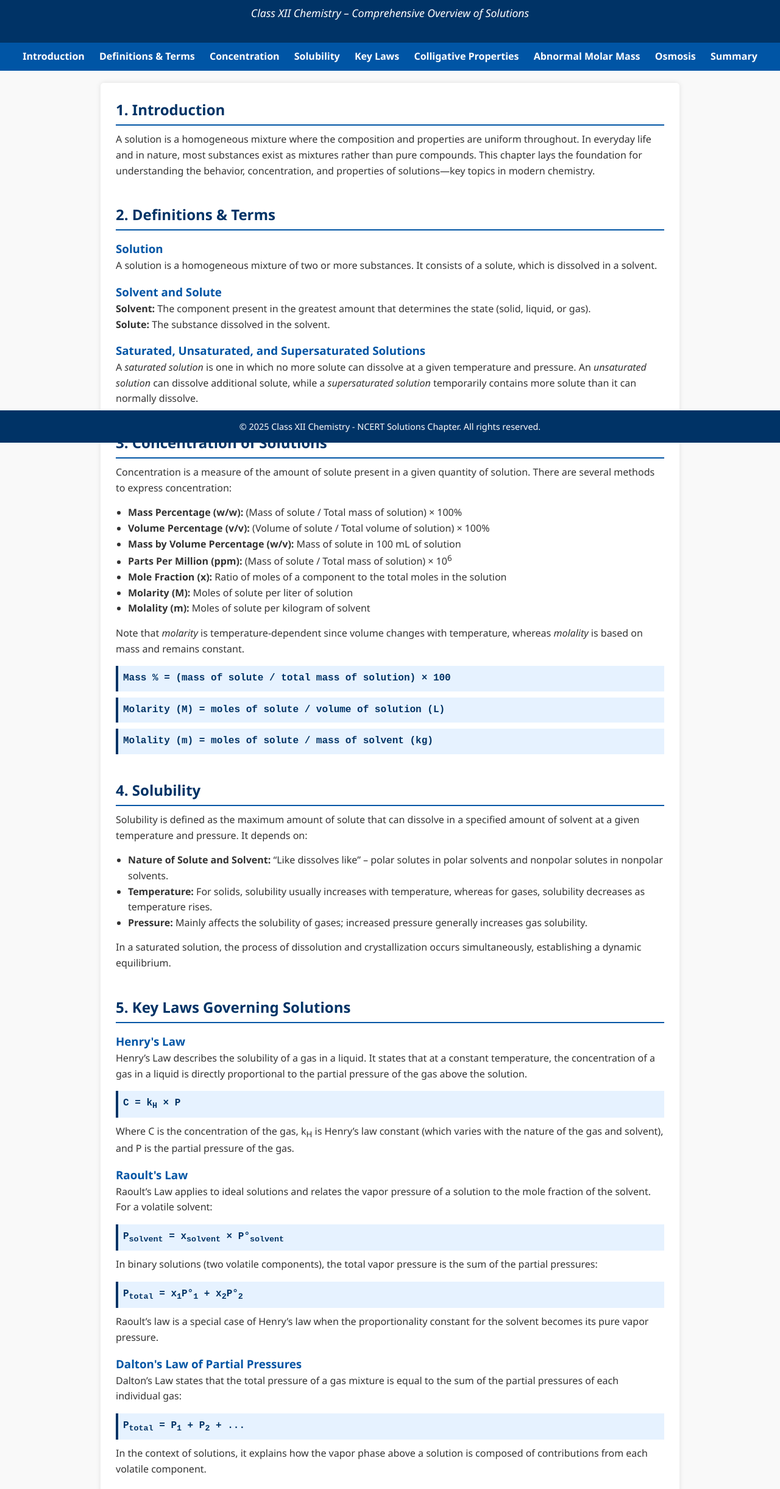
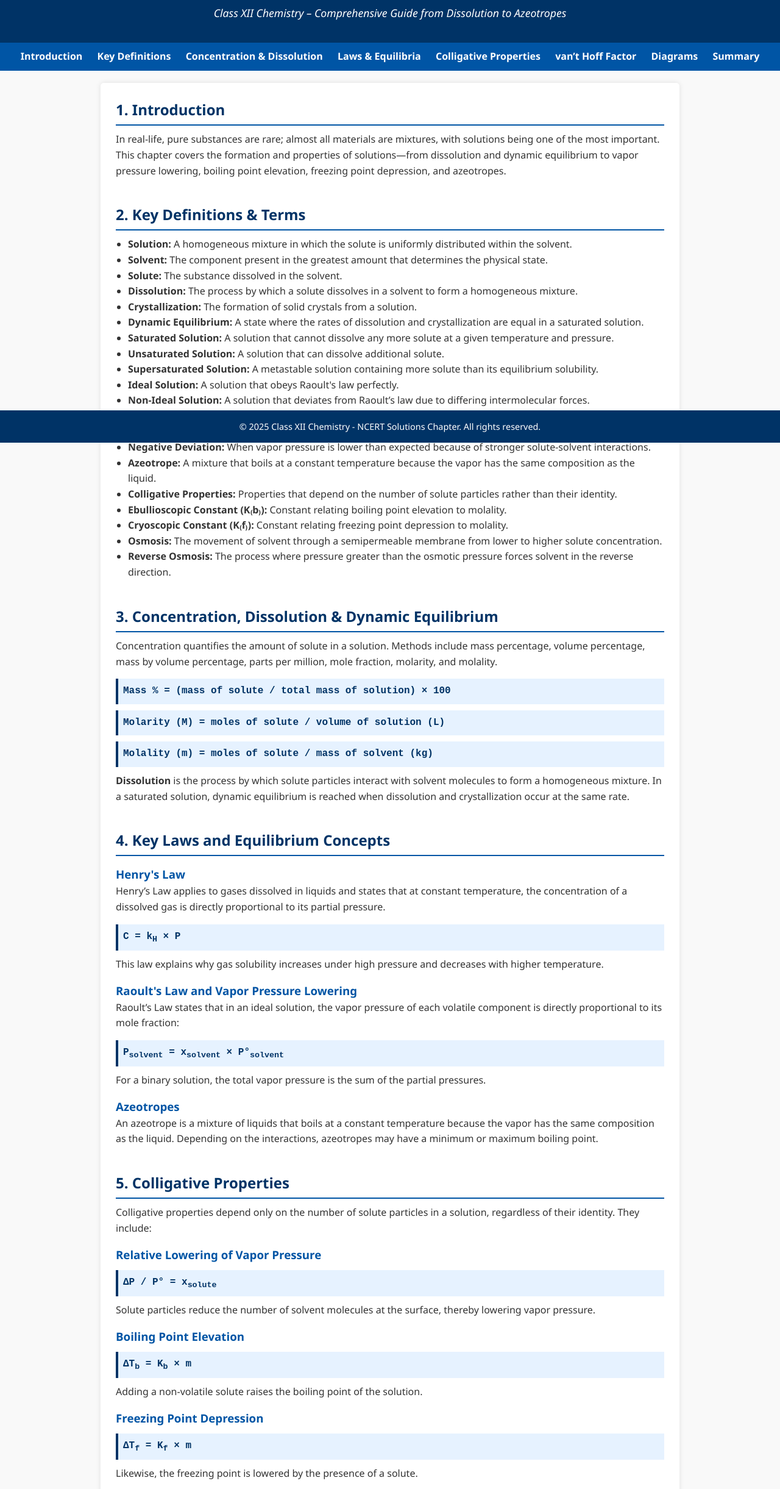
Before and after one commit to Enerhim/SolutionsGPTWebsite, a plain HTML site: page index.html in a window 1280 px wide. Shown: the part 74-2516 px from the top of the page at 61% size. Drawn offline with Linux system fonts and the light colour scheme.

Commit message:
Add files via upload

```diff
--- a/index.html
+++ b/index.html
@@ -16,7 +16,7 @@
       line-height: 1.6;
       background-color: #f9f9f9;
       color: #333;
-      padding-bottom: 60px;
+      padding-bottom: 70px;
     }
     header {
       background-color: #003366;
@@ -84,6 +84,21 @@
       font-weight: bold;
       color: #003366;
     }
+    .diagram {
+      margin: 15px 0;
+      text-align: center;
+    }
+    .diagram img {
+      max-width: 100%;
+      height: auto;
+      border: 1px solid #ccc;
+      border-radius: 4px;
+    }
+    .diagram p {
+      margin-top: 8px;
+      font-style: italic;
+      color: #0055a5;
+    }
     footer {
       background-color: #003366;
       color: #fff;
@@ -109,202 +124,163 @@
 <body>
   <header>
     <h1>NCERT Solutions Chapter</h1>
-    <p>Class XII Chemistry – Comprehensive Overview of Solutions</p>
+    <p>Class XII Chemistry – Comprehensive Guide from Dissolution to Azeotropes</p>
   </header>
 
   <nav>
     <a href="#intro">Introduction</a>
-    <a href="#definitions">Definitions & Terms</a>
-    <a href="#concentration">Concentration</a>
-    <a href="#solubility">Solubility</a>
-    <a href="#laws">Key Laws</a>
+    <a href="#definitions">Key Definitions</a>
+    <a href="#concentration">Concentration & Dissolution</a>
+    <a href="#laws">Laws & Equilibria</a>
     <a href="#colligative">Colligative Properties</a>
-    <a href="#abnormal">Abnormal Molar Mass</a>
-    <a href="#osmosis">Osmosis</a>
+    <a href="#vanthoff">van’t Hoff Factor</a>
+    <a href="#diagrams">Diagrams</a>
     <a href="#summary">Summary</a>
   </nav>
 
   <div class="container">
-
     <!-- Introduction -->
     <section id="intro">
       <h2>1. Introduction</h2>
       <p>
-        A solution is a homogeneous mixture where the composition and properties are uniform throughout. In everyday life and in nature, most substances exist as mixtures rather than pure compounds. This chapter lays the foundation for understanding the behavior, concentration, and properties of solutions—key topics in modern chemistry.
+        In real-life, pure substances are rare; almost all materials are mixtures, with solutions being one of the most important. This chapter covers the formation and properties of solutions—from dissolution and dynamic equilibrium to vapor pressure lowering, boiling point elevation, freezing point depression, and azeotropes.
       </p>
     </section>
 
-    <!-- Definitions & Terms -->
+    <!-- Key Definitions -->
     <section id="definitions">
-      <h2>2. Definitions & Terms</h2>
-      <h3>Solution</h3>
-      <p>
-        A solution is a homogeneous mixture of two or more substances. It consists of a solute, which is dissolved in a solvent.
-      </p>
-      <h3>Solvent and Solute</h3>
-      <p>
-        <strong>Solvent:</strong> The component present in the greatest amount that determines the state (solid, liquid, or gas).<br>
-        <strong>Solute:</strong> The substance dissolved in the solvent.
-      </p>
-      <h3>Saturated, Unsaturated, and Supersaturated Solutions</h3>
-      <p>
-        A <em>saturated solution</em> is one in which no more solute can dissolve at a given temperature and pressure. An <em>unsaturated solution</em> can dissolve additional solute, while a <em>supersaturated solution</em> temporarily contains more solute than it can normally dissolve.
-      </p>
+      <h2>2. Key Definitions & Terms</h2>
+      <ul>
+        <li><strong>Solution:</strong> A homogeneous mixture in which the solute is uniformly distributed within the solvent.</li>
+        <li><strong>Solvent:</strong> The component present in the greatest amount that determines the physical state.</li>
+        <li><strong>Solute:</strong> The substance dissolved in the solvent.</li>
+        <li><strong>Dissolution:</strong> The process by which a solute dissolves in a solvent to form a homogeneous mixture.</li>
+        <li><strong>Crystallization:</strong> The formation of solid crystals from a solution.</li>
+        <li><strong>Dynamic Equilibrium:</strong> A state where the rates of dissolution and crystallization are equal in a saturated solution.</li>
+        <li><strong>Saturated Solution:</strong> A solution that cannot dissolve any more solute at a given temperature and pressure.</li>
+        <li><strong>Unsaturated Solution:</strong> A solution that can dissolve additional solute.</li>
+        <li><strong>Supersaturated Solution:</strong> A metastable solution containing more solute than its equilibrium solubility.</li>
+        <li><strong>Ideal Solution:</strong> A solution that obeys Raoult's law perfectly.</li>
+        <li><strong>Non-Ideal Solution:</strong> A solution that deviates from Raoult’s law due to differing intermolecular forces.</li>
+        <li><strong>Positive Deviation:</strong> When vapor pressure is higher than expected, typically due to weaker solute-solvent interactions.</li>
+        <li><strong>Negative Deviation:</strong> When vapor pressure is lower than expected because of stronger solute-solvent interactions.</li>
+        <li><strong>Azeotrope:</strong> A mixture that boils at a constant temperature because the vapor has the same composition as the liquid.</li>
+        <li><strong>Colligative Properties:</strong> Properties that depend on the number of solute particles rather than their identity.</li>
+        <li><strong>Ebullioscopic Constant (K₍b₎):</strong> Constant relating boiling point elevation to molality.</li>
+        <li><strong>Cryoscopic Constant (K₍f₎):</strong> Constant relating freezing point depression to molality.</li>
+        <li><strong>Osmosis:</strong> The movement of solvent through a semipermeable membrane from lower to higher solute concentration.</li>
+        <li><strong>Reverse Osmosis:</strong> The process where pressure greater than the osmotic pressure forces solvent in the reverse direction.</li>
+      </ul>
     </section>
 
-    <!-- Concentration of Solutions -->
+    <!-- Concentration & Dissolution -->
     <section id="concentration">
-      <h2>3. Concentration of Solutions</h2>
+      <h2>3. Concentration, Dissolution & Dynamic Equilibrium</h2>
       <p>
-        Concentration is a measure of the amount of solute present in a given quantity of solution. There are several methods to express concentration:
-      </p>
-      <ul>
-        <li><strong>Mass Percentage (w/w):</strong> (Mass of solute / Total mass of solution) × 100%</li>
-        <li><strong>Volume Percentage (v/v):</strong> (Volume of solute / Total volume of solution) × 100%</li>
-        <li><strong>Mass by Volume Percentage (w/v):</strong> Mass of solute in 100 mL of solution</li>
-        <li><strong>Parts Per Million (ppm):</strong> (Mass of solute / Total mass of solution) × 10<sup>6</sup></li>
-        <li><strong>Mole Fraction (x):</strong> Ratio of moles of a component to the total moles in the solution</li>
-        <li><strong>Molarity (M):</strong> Moles of solute per liter of solution</li>
-        <li><strong>Molality (m):</strong> Moles of solute per kilogram of solvent</li>
-      </ul>
-      <p>
-        Note that <em>molarity</em> is temperature-dependent since volume changes with temperature, whereas <em>molality</em> is based on mass and remains constant.
+        Concentration quantifies the amount of solute in a solution. Methods include mass percentage, volume percentage, mass by volume percentage, parts per million, mole fraction, molarity, and molality.
       </p>
       <div class="formula-box">Mass % = (mass of solute / total mass of solution) × 100</div>
       <div class="formula-box">Molarity (M) = moles of solute / volume of solution (L)</div>
       <div class="formula-box">Molality (m) = moles of solute / mass of solvent (kg)</div>
-    </section>
-
-    <!-- Solubility -->
-    <section id="solubility">
-      <h2>4. Solubility</h2>
       <p>
-        Solubility is defined as the maximum amount of solute that can dissolve in a specified amount of solvent at a given temperature and pressure. It depends on:
-      </p>
-      <ul>
-        <li><strong>Nature of Solute and Solvent:</strong> “Like dissolves like” – polar solutes in polar solvents and nonpolar solutes in nonpolar solvents.</li>
-        <li><strong>Temperature:</strong> For solids, solubility usually increases with temperature, whereas for gases, solubility decreases as temperature rises.</li>
-        <li><strong>Pressure:</strong> Mainly affects the solubility of gases; increased pressure generally increases gas solubility.</li>
-      </ul>
-      <p>
-        In a saturated solution, the process of dissolution and crystallization occurs simultaneously, establishing a dynamic equilibrium.
+        <strong>Dissolution</strong> is the process by which solute particles interact with solvent molecules to form a homogeneous mixture. In a saturated solution, dynamic equilibrium is reached when dissolution and crystallization occur at the same rate.
       </p>
     </section>
 
-    <!-- Key Laws -->
+    <!-- Laws & Equilibria -->
     <section id="laws">
-      <h2>5. Key Laws Governing Solutions</h2>
-
+      <h2>4. Key Laws and Equilibrium Concepts</h2>
       <h3>Henry's Law</h3>
       <p>
-        Henry’s Law describes the solubility of a gas in a liquid. It states that at a constant temperature, the concentration of a gas in a liquid is directly proportional to the partial pressure of the gas above the solution.
+        Henry’s Law applies to gases dissolved in liquids and states that at constant temperature, the concentration of a dissolved gas is directly proportional to its partial pressure.
       </p>
       <div class="formula-box">C = k<sub>H</sub> × P</div>
       <p>
-        Where C is the concentration of the gas, k<sub>H</sub> is Henry’s law constant (which varies with the nature of the gas and solvent), and P is the partial pressure of the gas.
+        This law explains why gas solubility increases under high pressure and decreases with higher temperature.
       </p>
 
-      <h3>Raoult's Law</h3>
+      <h3>Raoult's Law and Vapor Pressure Lowering</h3>
       <p>
-        Raoult’s Law applies to ideal solutions and relates the vapor pressure of a solution to the mole fraction of the solvent. For a volatile solvent:
+        Raoult’s Law states that in an ideal solution, the vapor pressure of each volatile component is directly proportional to its mole fraction:
       </p>
       <div class="formula-box">P<sub>solvent</sub> = x<sub>solvent</sub> × P°<sub>solvent</sub></div>
       <p>
-        In binary solutions (two volatile components), the total vapor pressure is the sum of the partial pressures:
-      </p>
-      <div class="formula-box">P<sub>total</sub> = x<sub>1</sub>P°<sub>1</sub> + x<sub>2</sub>P°<sub>2</sub></div>
-      <p>
-        Raoult’s law is a special case of Henry’s law when the proportionality constant for the solvent becomes its pure vapor pressure.
+        For a binary solution, the total vapor pressure is the sum of the partial pressures.
       </p>
 
-      <h3>Dalton's Law of Partial Pressures</h3>
+      <h3>Azeotropes</h3>
       <p>
-        Dalton’s Law states that the total pressure of a gas mixture is equal to the sum of the partial pressures of each individual gas:
-      </p>
-      <div class="formula-box">P<sub>total</sub> = P<sub>1</sub> + P<sub>2</sub> + ...</div>
-      <p>
-        In the context of solutions, it explains how the vapor phase above a solution is composed of contributions from each volatile component.
+        An azeotrope is a mixture of liquids that boils at a constant temperature because the vapor has the same composition as the liquid. Depending on the interactions, azeotropes may have a minimum or maximum boiling point.
       </p>
     </section>
 
     <!-- Colligative Properties -->
     <section id="colligative">
-      <h2>6. Colligative Properties</h2>
+      <h2>5. Colligative Properties</h2>
       <p>
-        Colligative properties depend solely on the number of solute particles in a solution and not on their nature. These properties include:
+        Colligative properties depend only on the number of solute particles in a solution, regardless of their identity. They include:
       </p>
       <h3>Relative Lowering of Vapor Pressure</h3>
       <div class="formula-box">ΔP / P° = x<sub>solute</sub></div>
       <p>
-        The decrease in the vapor pressure of the solvent is directly proportional to the mole fraction of the solute.
+        Solute particles reduce the number of solvent molecules at the surface, thereby lowering vapor pressure.
       </p>
       <h3>Boiling Point Elevation</h3>
       <div class="formula-box">ΔT<sub>b</sub> = K<sub>b</sub> × m</div>
       <p>
-        Here, K<sub>b</sub> is the ebullioscopic constant and m is the molality. Adding a solute raises the boiling point of the solution compared to the pure solvent.
+        Adding a non-volatile solute raises the boiling point of the solution.
       </p>
       <h3>Freezing Point Depression</h3>
       <div class="formula-box">ΔT<sub>f</sub> = K<sub>f</sub> × m</div>
       <p>
-        K<sub>f</sub> is the cryoscopic constant. The presence of a solute lowers the freezing point of the solvent.
+        Likewise, the freezing point is lowered by the presence of a solute.
       </p>
       <h3>Osmotic Pressure</h3>
       <div class="formula-box">π = M R T</div>
       <p>
-        Osmotic pressure (π) is the pressure required to stop the net flow of solvent into the solution through a semipermeable membrane, where M is the molarity, R is the gas constant, and T is the temperature (in Kelvin).
-      </p>
-      <p>
-        These properties are vital in determining molar masses and understanding the behavior of solutions in biological and industrial processes.
+        Osmotic pressure is the pressure required to stop the net flow of solvent through a semipermeable membrane.
       </p>
     </section>
 
-    <!-- Abnormal Molar Mass and van't Hoff Factor -->
-    <section id="abnormal">
-      <h2>7. Abnormal Molar Mass and the van't Hoff Factor</h2>
+    <!-- van't Hoff Factor -->
+    <section id="vanthoff">
+      <h2>6. The van’t Hoff Factor (i)</h2>
       <p>
-        In many solutions, especially those containing electrolytes or associating molecules, the number of particles in solution may differ from the number originally dissolved. This leads to an "abnormal" molar mass when calculated using colligative properties.
+        The van’t Hoff factor (i) adjusts colligative property calculations for the effective number of particles in solution. It accounts for the dissociation of electrolytes or the association of solute molecules.
       </p>
       <p>
-        The van’t Hoff factor (i) is introduced to account for dissociation or association:
-      </p>
-      <div class="formula-box">i = (Observed colligative effect) / (Expected colligative effect)</div>
-      <p>
-        For example, an electrolyte that completely dissociates (like KCl) will have an i close to 2, whereas a substance that dimerizes (such as acetic acid in benzene) may have an i less than 1.
-      </p>
-    </section>
-
-    <!-- Osmosis and Reverse Osmosis -->
-    <section id="osmosis">
-      <h2>8. Osmosis and Reverse Osmosis</h2>
-      <p>
-        Osmosis is the movement of solvent molecules through a semipermeable membrane from a region of lower solute concentration to a region of higher solute concentration. This natural process continues until equilibrium is reached.
+        <strong>For Electrolytes:</strong> For instance, NaCl ideally dissociates into Na⁺ and Cl⁻ (i ≈ 2), though incomplete dissociation can lower i.
       </p>
       <p>
-        The osmotic pressure, which is the pressure required to prevent osmosis, is given by:
+        <strong>For Non-Electrolytes:</strong> Typically, i = 1 since they do not dissociate.
       </p>
-      <div class="formula-box">π = C R T</div>
       <p>
-        When a pressure greater than the osmotic pressure is applied, the process can be reversed—this is known as <em>reverse osmosis</em>, a widely used method for water purification and desalination.
+        <strong>For Associating Solutes:</strong> Some molecules (e.g., acetic acid in benzene) dimerize, resulting in i < 1.
+      </p>
+      <div class="formula-box">Boiling Point Elevation: ΔT<sub>b</sub> = iK<sub>b</sub>m</div>
+      <div class="formula-box">Freezing Point Depression: ΔT<sub>f</sub> = iK<sub>f</sub>m</div>
+      <div class="formula-box">Osmotic Pressure: π = iMRT</div>
+      <p>
+        By comparing measured colligative properties with theoretical predictions, the extent of dissociation or association can be determined.
       </p>
     </section>
 
     <!-- Summary -->
     <section id="summary">
-      <h2>9. Summary & Conclusion</h2>
+      <h2>7. Summary & Conclusion</h2>
       <p>
-        This overview has covered the comprehensive aspects of the NCERT Solutions chapter:
+        This guide comprehensively covers the formation, concentration, and behavior of solutions:
       </p>
       <ul>
-        <li><strong>Definitions & Terms:</strong> Understanding what solutions, solvents, and solutes are, along with key terms like saturated and unsaturated solutions.</li>
-        <li><strong>Concentration Methods:</strong> Detailed methods including mass percentage, molarity, molality, and mole fraction.</li>
-        <li><strong>Solubility:</strong> Factors affecting the solubility of solids and gases in liquids and the concept of dynamic equilibrium.</li>
-        <li><strong>Key Laws:</strong> Henry's, Raoult's, and Dalton's laws, their equations, and how they interrelate in describing solution behavior.</li>
-        <li><strong>Colligative Properties:</strong> The influence of solute particles on vapor pressure, boiling point, freezing point, and osmotic pressure.</li>
-        <li><strong>Abnormal Molar Mass & van't Hoff Factor:</strong> Adjustments for dissociation or association in solutions.</li>
-        <li><strong>Osmosis:</strong> The natural process of solvent movement and its reversal in practical applications.</li>
+        <li><strong>Key Definitions & Terms:</strong> From basic concepts (solution, solvent, solute) to advanced topics (dynamic equilibrium, ideal/non-ideal solutions, azeotropes).</li>
+        <li><strong>Concentration & Dissolution:</strong> Methods to express concentration and the process of dissolution leading to equilibrium.</li>
+        <li><strong>Laws & Equilibria:</strong> Henry’s Law, Raoult’s Law, and Dalton’s Law that explain vapor pressure changes and composition effects.</li>
+        <li><strong>Colligative Properties:</strong> How the number of solute particles affects vapor pressure, boiling point, freezing point, and osmotic pressure.</li>
+        <li><strong>van’t Hoff Factor:</strong> Correction for dissociation/association effects in solutions.</li>
+        <li><strong>Diagrams:</strong> Visual aids reinforcing key concepts from dissolution through azeotropic behavior.</li>
       </ul>
       <p>
-        Mastery of these concepts forms the foundation for understanding more advanced topics in chemistry. We hope this resource serves as a clear and complete guide as you begin your study of solutions.
+        Mastery of these concepts builds a solid foundation for advanced studies in solution chemistry.
       </p>
     </section>
 
```
